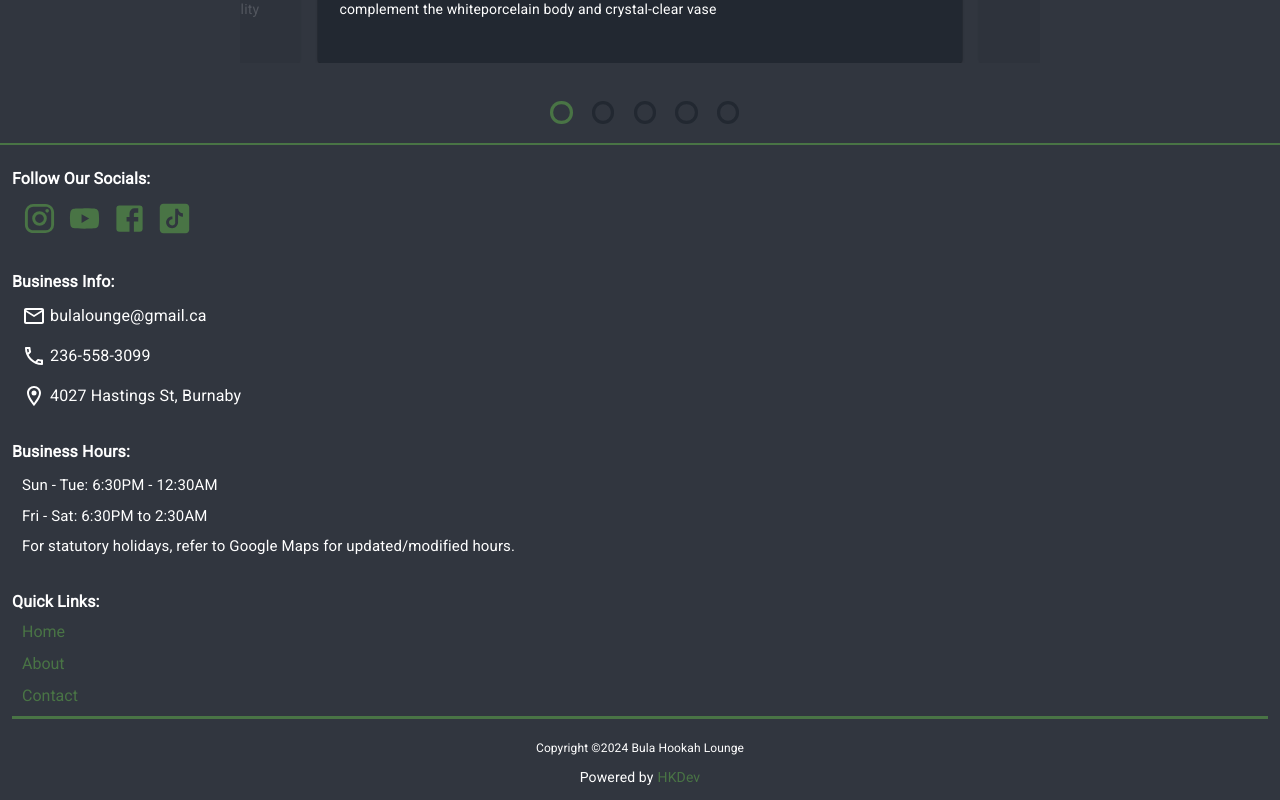
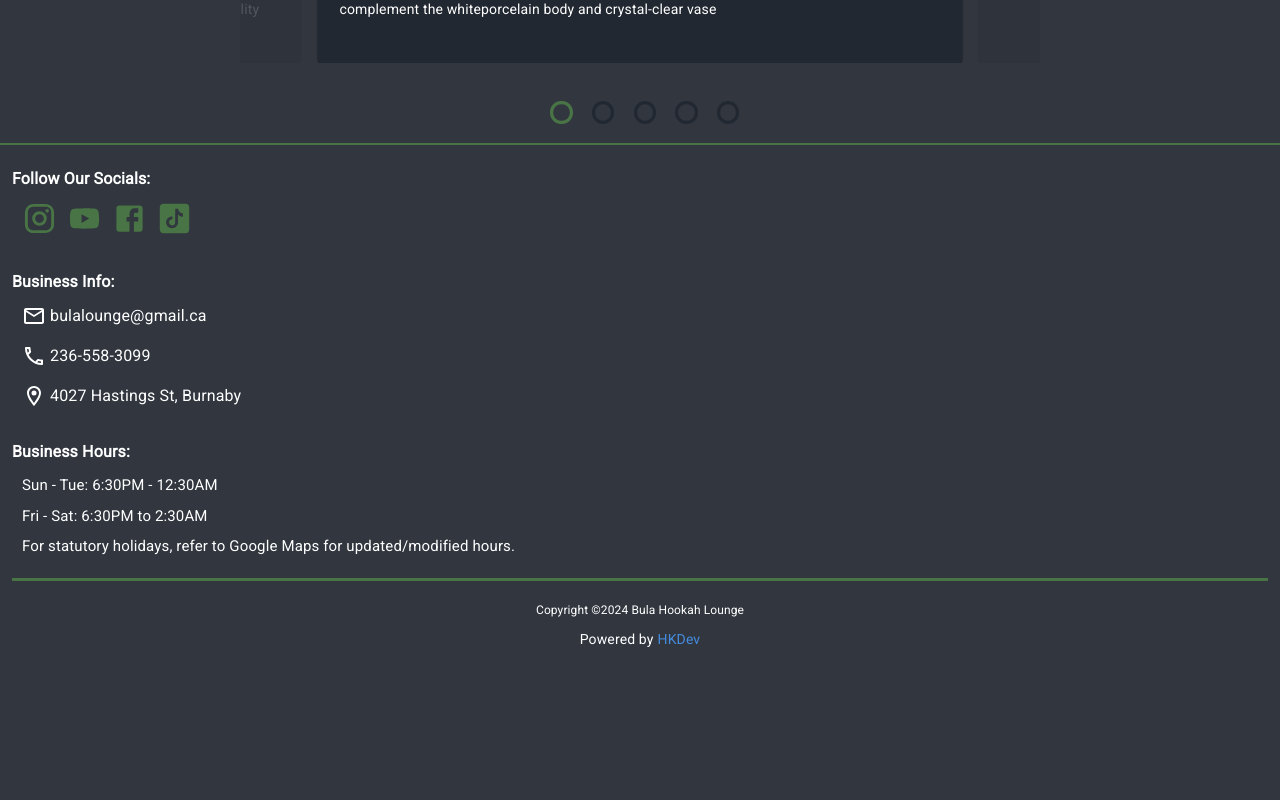
Before and after one commit to hkainth7/next-bula-lounge, a Next.js app: page / in a window 1280 px wide. Shown: the part 588-1388 px from the top of the page. After the commit the page ends 1250 px from the top, so only its background shows below. Built offline with nearby package versions, Linux system fonts and the light colour scheme.

Commit message:
minor changes

```diff
--- a/app/_components/Footer/index.tsx
+++ b/app/_components/Footer/index.tsx
@@ -18,7 +18,7 @@ const CustomTypography = styled(Typography)({
 });
 
 const CustomLink = styled(Link)({
-	color: "#497445",
+	color: "#468CDE",
 	fontSize: "16px",
 });
 
@@ -85,17 +85,9 @@ const Footer = () => {
 						</BusinessHoursTypography>
 					</Stack>
 				</Stack>
-				<Stack>
-					<CustomTypography>Quick Links:</CustomTypography>
-					<Stack gap={2}>
-						<CustomLink href="/">Home</CustomLink>
-						<CustomLink href="/About">About</CustomLink>
-						<CustomLink href="ContactUs">Contact</CustomLink>
-					</Stack>
-				</Stack>
 			</Stack>
 			<Divider
-				sx={{ marginY: "12px", borderColor: "#497445", borderBottomWidth: 3 }}
+				sx={{ marginY: "20px", borderColor: "#497445", borderBottomWidth: 3 }}
 			/>
 			<Typography
 				sx={{
```
